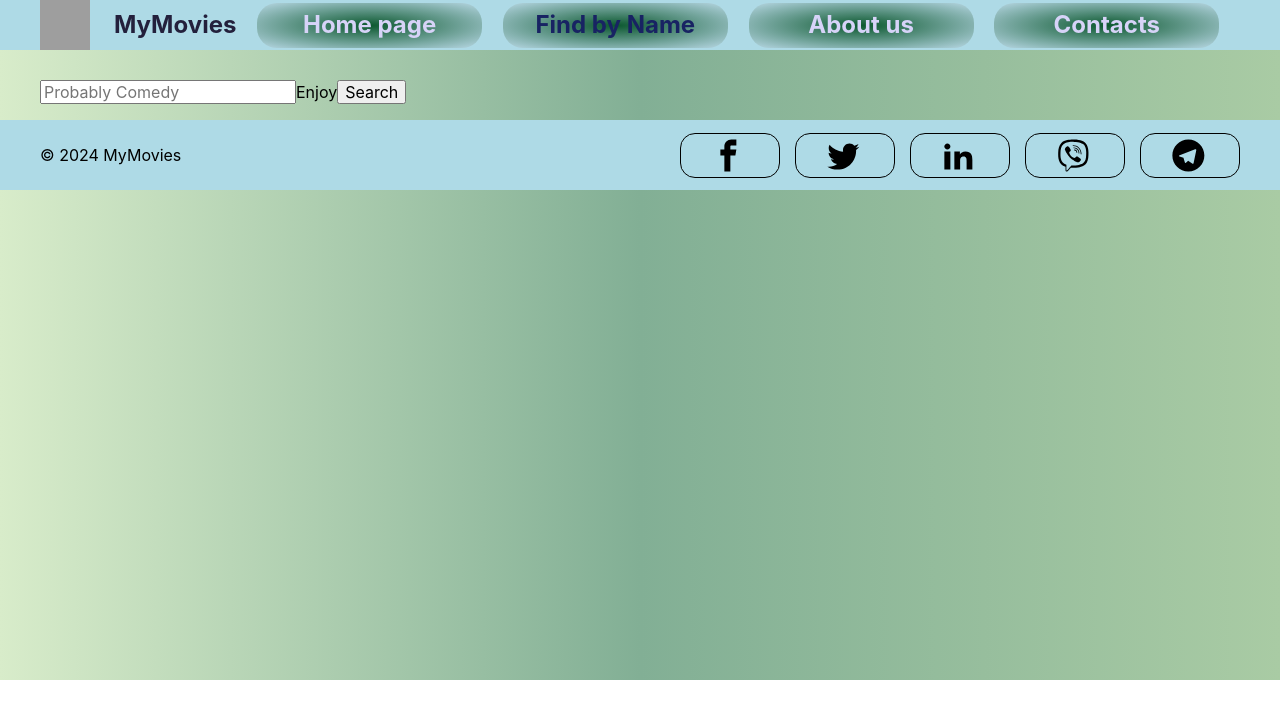
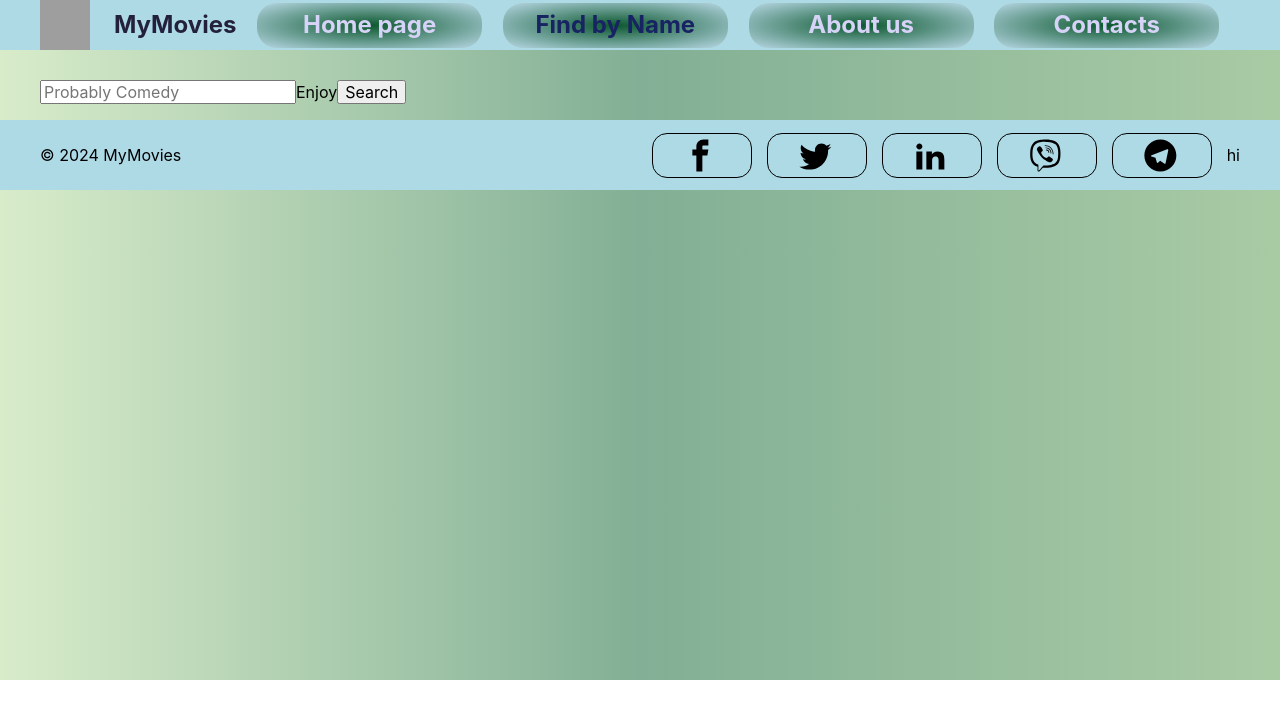
Before and after one commit to Medvedev245/MyMovies, a React (Create React App) app: page /MyMovies/movies in a window 1280 px wide. Shown: the top 718 px of the page. Built offline with nearby package versions, Linux system fonts and the light colour scheme; grey boxes are pictures that could not be loaded.

Commit message:
add span

```diff
--- a/src/components/Footer/Footer.jsx
+++ b/src/components/Footer/Footer.jsx
@@ -38,6 +38,7 @@ export const Footer = () => {
               <Path d="M16 0c-8.838 0-16 7.162-16 16s7.162 16 16 16 16-7.163 16-16-7.163-16-16-16zM23.863 10.969l-2.625 12.369c-0.181 0.881-0.712 1.087-1.45 0.681l-4-2.956-1.919 1.869c-0.225 0.219-0.4 0.4-0.8 0.4-0.519 0-0.431-0.194-0.606-0.688l-1.363-4.475-3.956-1.231c-0.856-0.262-0.862-0.85 0.194-1.269l15.412-5.95c0.7-0.319 1.381 0.169 1.113 1.25z"></Path>
             </SvgIcons>
           </div>
+          <span>hi</span>
         </WrapperComtainer>
       </FooterContainer>
     </>
```
